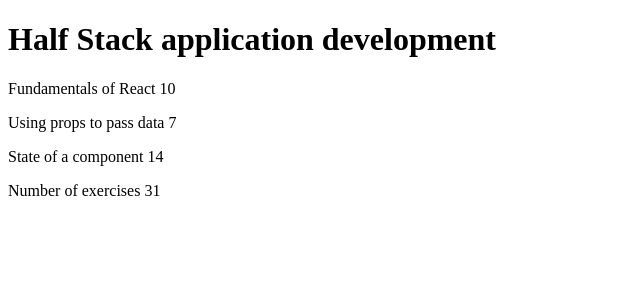
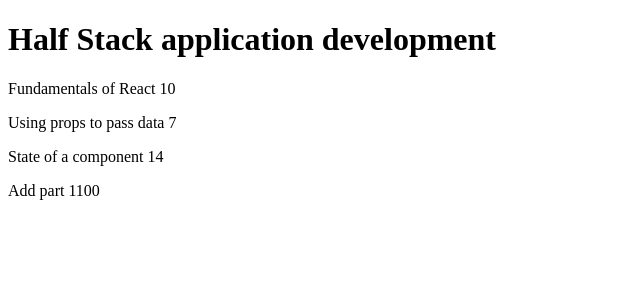
Before and after one commit to acharlas/fsopen, a React (Create React App) app in the folder course information/: page / in a window 1280 px wide. Shown: the top 300 px of the page, without its empty margins (0-640 px from the left). Built offline with nearby package versions, Linux system fonts and the light colour scheme.

Commit message:
2.1/step6

```diff
--- a/course information/src/App.js
+++ b/course information/src/App.js
@@ -1,14 +1,21 @@
 import React from 'react'
 
-const Header = (props) => {
-  return(
+const Course = ({course}) => {
+  return (
     <div>
-      <h1>{props.course}</h1>
+      <Header name={course.name}/>
+      <Content parts={course.parts}/>
     </div>
   )
 }
 
-const Part = ({part}) => <p>{part.name} {part.exercises}</p>
+const Header = ({name}) => {
+  return(
+    <div>
+      <h1>{name}</h1>
+    </div>
+  )
+}
 
 const Content = ({parts}) => {
   return (
@@ -18,43 +25,37 @@
   )
 }
 
-const Total = ({parts}) => {
-  const total = parts.reduce((sum, part) =>
-    sum+= part.exercises, 0)
-
-  return(
-    <div>
-      <p>Number of exercises {total}</p>
-    </div>
-  )
-}
+const Part = ({part}) => <p>{part.name} {part.exercises}</p>
 
 const App = () => {
   const course = {
+    id: 1,
     name: 'Half Stack application development',
     parts: [
       {
         name: 'Fundamentals of React',
-        exercises: 10
+        exercises: 10,
+        id: 1
       },
       {
         name: 'Using props to pass data',
-        exercises: 7
+        exercises: 7,
+        id: 2
       },
       {
         name: 'State of a component',
-        exercises: 14
+        exercises: 14,
+        id: 3
+      },
+      {
+        name: 'Add part',
+        exercises: 1100,
+        id: 4
       }
     ]
   }
 
-  return (
-    <div>
-      <Header course={course.name}/>
-      <Content parts={course.parts}/>
-      <Total parts={course.parts}/>
-    </div>
-  )
+  return <Course course={course} />
 }
 
 export default App
```
